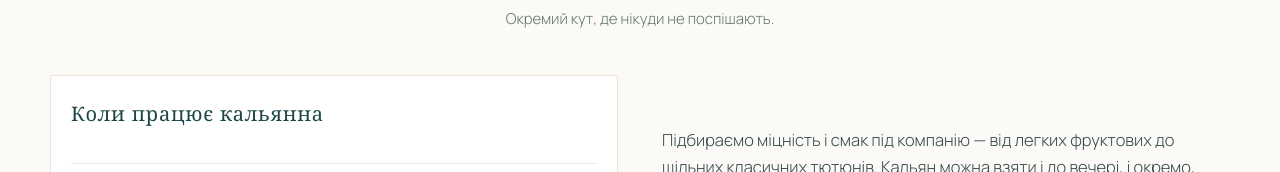
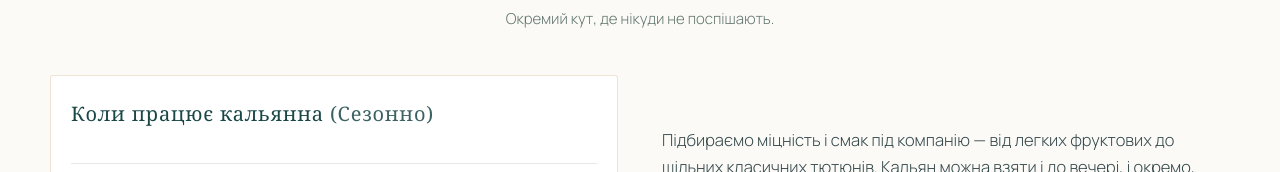
Before and after one commit to gumilind-create/kutochokappp, a website: page app/index.html in a window 1280 px wide. Shown: the part 2486-2658 px from the top of the page. Drawn offline with Linux system fonts and the light colour scheme; no server answers; a web font is replaced by a local one.

Commit message:
Update index.html

```diff
--- a/app/index.html
+++ b/app/index.html
@@ -125,7 +125,7 @@
   <p data-en="A corner where nobody is in a hurry.">Окремий кут, де нікуди не поспішають.</p></div>
   <div class="hook rv">
    <div class="hcard">
-    <h3 data-en="When the hookah room is open">Коли працює кальянна</h3>
+    <h3 data-en="When the hookah room is open (Seasonal)">Коли працює кальянна <span style="font-weight:400; opacity:0.85;">(Сезонно)</span></h3>
     <div class="hrow"><b data-s="hookah_days"></b><span data-s="hookah_from"></span></div>
     <div class="hrow"><b data-en="Tuesday">Вівторок</b><span data-en="by arrangement">за попередньою домовленістю</span></div>
     <div class="hrow"><b data-en="Price">Вартість</b><span data-s="hookah_price"></span></div>
```
